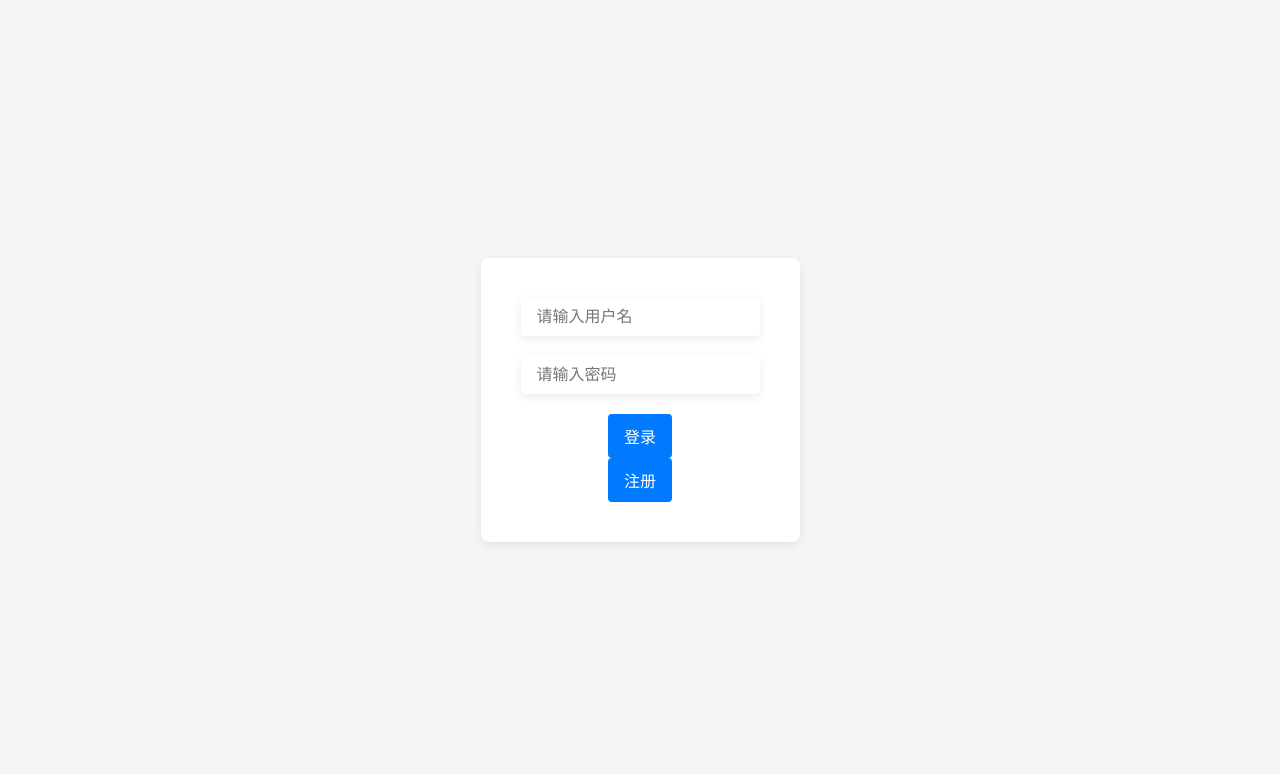
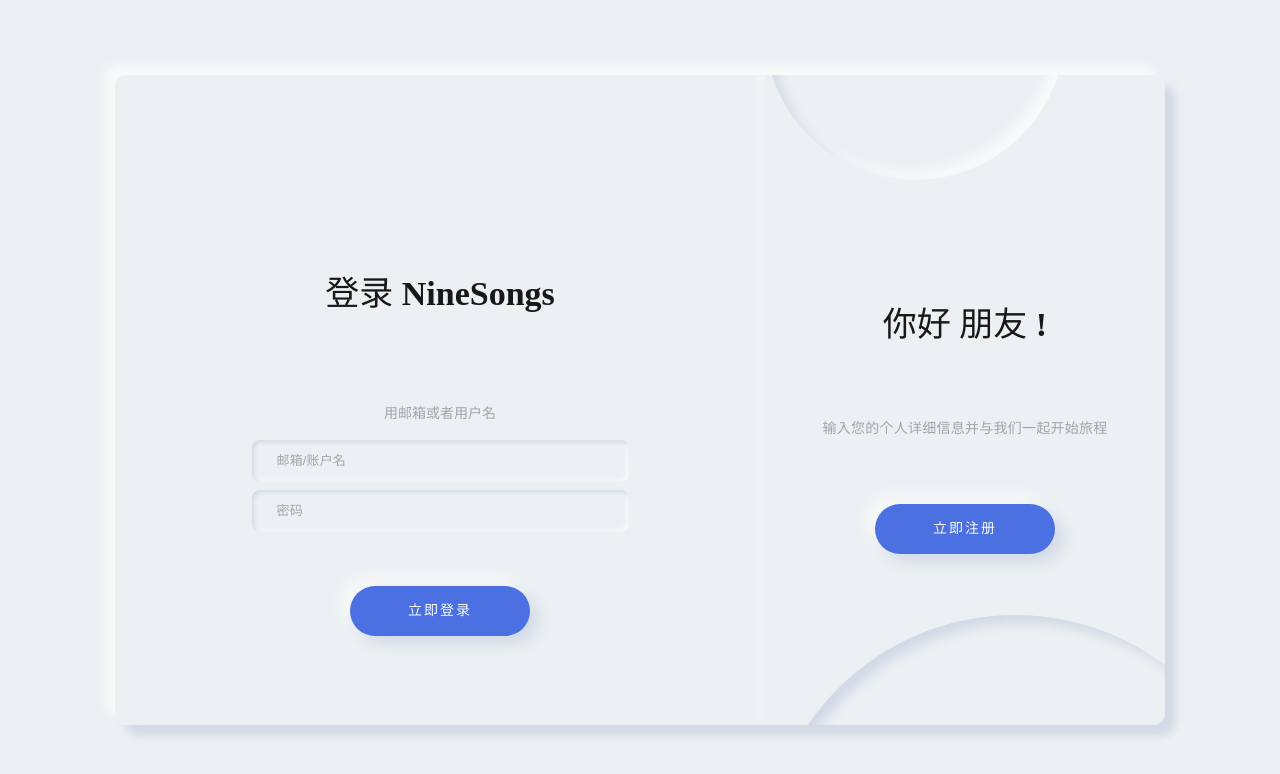
Before and after one commit to Viole-tEvergarden/NineSongs, a Vue app in the folder view/: page /login in a window 1280 px wide. Shown: the top 774 px of the page. Built offline with nearby package versions, Linux system fonts and the light colour scheme; no server answers; a web font is replaced by a local one.

Commit message:
登录跟注册

```diff
--- a/view/src/pages/login.vue
+++ b/view/src/pages/login.vue
@@ -1,87 +1,321 @@
 <template>
-  <div class="login-container">
-    <form class="login-form" @submit.prevent="handleLogin">
-      <input class="login-input" type="text" placeholder="请输入用户名" v-model="username" />
-      <input class="login-input" type="password" placeholder="请输入密码" v-model="password" />
-      <button class="login-button" type="submit">登录</button>
-      <button class="login-button" @click="register">注册</button>
-    </form>
+  <div class="main">
+    <div class="main-box">
+      <div :class="['container', 'container-register', { 'is-txl': isLogin }]">
+        <form>
+          <h2 class="title">创建账户</h2>
+          <span class="text">用邮箱或者用户名</span>
+          <input class="form__input" v-model="registerForm.userName" type="text" placeholder="账户名" />
+          <input class="form__input" v-model="registerForm.email" type="text" placeholder="邮箱" />
+          <input class="form__input" v-model="registerForm.password" type="password" placeholder="密码" />
+          <div class="primary-btn" @click="register">立即注册</div>
+        </form>
+      </div>
+      <div :class="['container', 'container-login', { 'is-txl is-z200': isLogin }]">
+        <form>
+          <h2 class="title">登录 NineSongs</h2>
+          <span class="text">用邮箱或者用户名</span>
+          <input class="form__input" v-model="loginForm.emailOrUserName" type="text" placeholder="邮箱/账户名" />
+          <input class="form__input" v-model="loginForm.password" type="password" placeholder="密码" />
+          <div class="primary-btn" @click="login">立即登录</div>
+        </form>
+      </div>
+      <div :class="['switch', { login: isLogin }]">
+        <div class="switch__circle"></div>
+        <div class="switch__circle switch__circle_top"></div>
+        <div class="switch__container">
+          <h2>{{ isLogin ? '你好 朋友 !' : '欢迎回来 !' }}</h2>
+          <p>
+            {{
+              isLogin
+              ? '输入您的个人详细信息并与我们一起开始旅程'
+              : '要与我们保持联系，请使用您的个人信息登录'
+            }}
+          </p>
+          <div class="primary-btn" @click="isLogin = !isLogin">
+            {{ isLogin ? '立即注册' : '立即登录' }}
+          </div>
+        </div>
+      </div>
+    </div>
   </div>
 </template>
 
 <script lang="ts" setup>
 import { userLogin, addUser } from "@/api/user/index";
 import { useGlobalStore } from "@/store/index";
-const useGlobal= useGlobalStore();
-let username = ref('');
-let password = ref('');
-
-const handleLogin = async () => {
+const useGlobal = useGlobalStore();
+const isLogin = ref(true);
+const router = useRouter();
+const regEmail = /^(([^<>()[\]\\.,;:\s@"]+(\.[^<>()[\]\\.,;:\s@"]+)*)|(".+"))@((\[[0-9]{1,3}\.[0-9]{1,3}\.[0-9]{1,3}\.[0-9]{1,3}\])|(([a-zA-Z\-0-9]+\.)+[a-zA-Z]{2,}))$/;
+const regPass = /[a-zA-Z0-9]{6,16}/;
+const regUser = /^[a-zA-Z0-9_-]{4,16}$/;
+const loginForm = reactive({
+  emailOrUserName: '',
+  password: '',
+});
+const registerForm = reactive({
+  userName: '',
+  email: '',
+  password: '',
+})
+const login = async () => {
+  if (!checkLogin()) return;
   // 处理登录逻辑
   try {
-    const {msg, token} = await userLogin({
-      username: username.value,
-      password: password.value
-    })
+    const { msg, token } = await userLogin({ ...loginForm })
     ElMessage.success(msg);
     useGlobal.token = token;
+    router.push('/');
   } catch (error) {
     console.log(error);
   }
 }
 const register = async () => {
+  if (!checkRegister()) return
   try {
-    const { msg } = await addUser({
-      username: username.value,
-      password: password.value
-    })
+    const { msg } = await addUser({ ...registerForm })
     ElMessage.success(msg);
   } catch (error) {
     console.log(error);
   }
 }
+// 校验登录
+const checkLogin = (): boolean => {
+  const { emailOrUserName, password } = loginForm;
+  if ((check(emailOrUserName, regEmail) || check(emailOrUserName, regUser))) {
+    if (check(password, regPass)) {
+      return true;
+    } else {
+      ElMessage.error('请输入6位以上16位以下只有英文或数字的密码');
+      return false;
+    }
+  } else {
+    ElMessage.error('请输入正确的邮箱或者账户名');
+    return false;
+  }
+}
+// 校验注册
+const checkRegister = (): boolean => {
+  const { userName, password, email } = registerForm;
+  if (!check(email, regEmail)) {
+    ElMessage.error('请输入正确的邮箱');
+    return false;
+  }
+  if (!check(userName, regUser)) {
+    ElMessage.error('请输入正确的账户名');
+    return false;
+  }
+  if (!check(password, regPass)) {
+    ElMessage.error('请输入6位以上16位以下只有英文或数字的密码');
+    return false;
+  }
+  return true;
+}
+/**
+ * @description: 校验
+ * @param {string} value: 要校验的值
+ * @param {RegExp} reg: 正则
+ * @return {boolean}
+ */
+const check = (value: string, reg: RegExp): boolean => {
+  if (!reg.test(value)) {
+    return false
+  } else {
+    return true
+  }
+}
 </script>
 
-<style scoped lang="sass">
-.login-container
-  display: flex
-  justify-content: center
-  align-items: center
-  height: 100vh
-  background-color: #f5f5f5
+<style lang="scss" scoped>
+.main {
+  display: flex;
+  align-items: center;
+  justify-content: center;
+  height: 100vh;
+  background-color: #ecf0f3;
+}
 
-.login-form
-  display: flex
-  flex-direction: column
-  align-items: center
-  padding: 40px
-  border-radius: 8px
-  box-shadow: rgba(0, 0, 0, 0.08) 0px 3px 10px 0px
-  background-color: #fff
+.main-box {
+  position: relative;
 
-.login-input
-  margin-bottom: 20px
-  padding: 10px 16px
-  border: none
-  border-radius: 4px
-  box-shadow: rgba(0, 0, 0, 0.08) 0px 3px 10px 0px
-  font-size: 16px
-  transition: box-shadow 0.3s ease-in-out
+  width: 1000px;
+  min-width: 1000px;
+  min-height: 600px;
+  height: 600px;
+  padding: 25px;
+  background-color: #ecf0f3;
+  box-shadow: 10px 10px 10px #d1d9e6, -10px -10px 10px #f9f9f9;
+  border-radius: 12px;
+  overflow: hidden;
 
-.login-input:focus
-  outline: none
-  box-shadow: rgba(0, 0, 0, 0.12) 0px 3px 20px 0px
+  .container {
+    display: flex;
+    justify-content: center;
+    align-items: center;
+    position: absolute;
+    top: 0;
+    width: 600px;
+    height: 100%;
+    padding: 25px;
+    background-color: #ecf0f3;
+    transition: all 1.25s;
 
-.login-button
-  padding: 10px 16px
-  border: none
-  border-radius: 4px
-  background-color: #007aff
-  color: #fff
-  font-size: 16px
-  cursor: pointer
-  transition: opacity 0.3s ease-in-out
+    form {
+      display: flex;
+      justify-content: center;
+      align-items: center;
+      flex-direction: column;
+      width: 100%;
+      height: 100%;
+      color: #a0a5a8;
 
-.login-button:hover
-  opacity: 0.8
+      .title {
+        font-size: 34px;
+        font-weight: 700;
+        line-height: 3;
+        color: #181818;
+      }
+
+      .text {
+        margin-top: 30px;
+        margin-bottom: 12px;
+      }
+
+      .form__input {
+        width: 350px;
+        height: 40px;
+        margin: 4px 0;
+        padding-left: 25px;
+        font-size: 13px;
+        letter-spacing: 0.15px;
+        border: none;
+        outline: none;
+        // font-family: 'Montserrat', sans-serif;
+        background-color: #ecf0f3;
+        transition: 0.25s ease;
+        border-radius: 8px;
+        box-shadow: inset 2px 2px 4px #d1d9e6, inset -2px -2px 4px #f9f9f9;
+
+        &::placeholder {
+          color: #a0a5a8;
+        }
+      }
+    }
+  }
+
+  .container-register {
+    z-index: 100;
+    left: calc(100% - 600px);
+  }
+
+  .container-login {
+    left: calc(100% - 600px);
+    z-index: 0;
+  }
+
+  .is-txl {
+    left: 0;
+    transition: 1.25s;
+    transform-origin: right;
+  }
+
+  .is-z200 {
+    z-index: 200;
+    transition: 1.25s;
+  }
+
+  .switch {
+    display: flex;
+    justify-content: center;
+    align-items: center;
+    position: absolute;
+    top: 0;
+    left: 0;
+    height: 100%;
+    width: 400px;
+    padding: 50px;
+    z-index: 200;
+    transition: 1.25s;
+    background-color: #ecf0f3;
+    overflow: hidden;
+    box-shadow: 4px 4px 10px #d1d9e6, -4px -4px 10px #f9f9f9;
+    color: #a0a5a8;
+    box-sizing: border-box;
+
+    .switch__circle {
+      position: absolute;
+      width: 500px;
+      height: 500px;
+      border-radius: 50%;
+      background-color: #ecf0f3;
+      box-shadow: inset 8px 8px 12px #d1d9e6, inset -8px -8px 12px #f9f9f9;
+      bottom: -60%;
+      left: -60%;
+      transition: 1.25s;
+    }
+
+    .switch__circle_top {
+      top: -30%;
+      left: 60%;
+      width: 300px;
+      height: 300px;
+    }
+
+    .switch__container {
+      display: flex;
+      justify-content: center;
+      align-items: center;
+      flex-direction: column;
+      position: absolute;
+      width: 400px;
+      padding: 50px 55px;
+      transition: 1.25s;
+
+      h2 {
+        font-size: 34px;
+        font-weight: 700;
+        line-height: 3;
+        color: #181818;
+      }
+
+      p {
+        font-size: 14px;
+        letter-spacing: 0.25px;
+        text-align: center;
+        line-height: 1.6;
+      }
+    }
+  }
+
+  .login {
+    left: calc(100% - 400px);
+
+    .switch__circle {
+      left: 0;
+    }
+  }
+
+  .primary-btn {
+    width: 180px;
+    height: 50px;
+    border-radius: 25px;
+    margin-top: 50px;
+    text-align: center;
+    line-height: 50px;
+    font-size: 14px;
+    letter-spacing: 2px;
+    background-color: #4b70e2;
+    color: #f9f9f9;
+    cursor: pointer;
+    box-shadow: 8px 8px 16px #d1d9e6, -8px -8px 16px #f9f9f9;
+
+    &:hover {
+      box-shadow: 4px 4px 6px 0 rgb(255 255 255 / 50%),
+        -4px -4px 6px 0 rgb(116 125 136 / 50%),
+        inset -4px -4px 6px 0 rgb(255 255 255 / 20%),
+        inset 4px 4px 6px 0 rgb(0 0 0 / 40%);
+    }
+  }
+}
 </style>
--- a/view/src/types/auto-imports.d.ts
+++ b/view/src/types/auto-imports.d.ts
@@ -5,6 +5,8 @@
 export {}
 declare global {
   const EffectScope: typeof import('vue')['EffectScope']
+  const ElMessage: typeof import('element-plus/es')['ElMessage']
+  const ElMessageBox: typeof import('element-plus/es')['ElMessageBox']
   const acceptHMRUpdate: typeof import('pinia')['acceptHMRUpdate']
   const asyncComputed: typeof import('@vueuse/core')['asyncComputed']
   const autoResetRef: typeof import('@vueuse/core')['autoResetRef']
@@ -292,6 +294,8 @@ import { UnwrapRef } from 'vue'
 declare module 'vue' {
   interface ComponentCustomProperties {
     readonly EffectScope: UnwrapRef<typeof import('vue')['EffectScope']>
+    readonly ElMessage: UnwrapRef<typeof import('element-plus/es')['ElMessage']>
+    readonly ElMessageBox: UnwrapRef<typeof import('element-plus/es')['ElMessageBox']>
     readonly acceptHMRUpdate: UnwrapRef<typeof import('pinia')['acceptHMRUpdate']>
     readonly asyncComputed: UnwrapRef<typeof import('@vueuse/core')['asyncComputed']>
     readonly autoResetRef: UnwrapRef<typeof import('@vueuse/core')['autoResetRef']>
```
